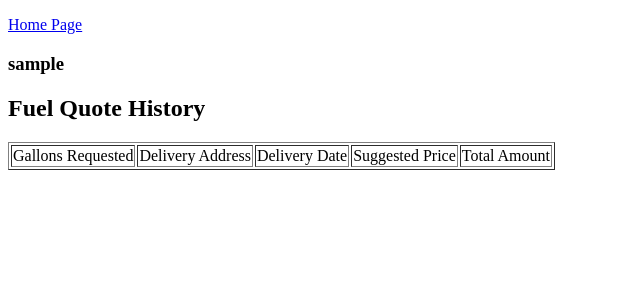
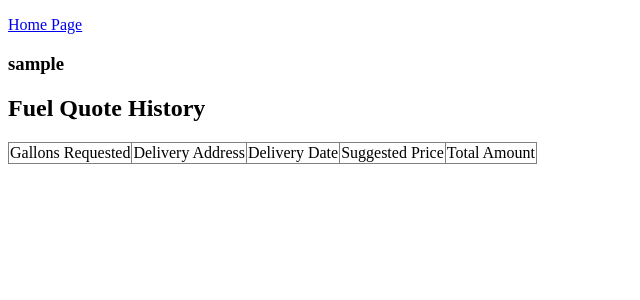
Before and after one commit to DylanL826/COSC-4353-Team-11, a Django app: page /purchase_history/ in a window 1280 px wide. Shown: the top 300 px of the page, without its empty margins (0-640 px from the left). Run offline with Django 4.2, Linux system fonts and the light colour scheme; the visitor is signed in with stand-in values (Sample User, id 1); data that the repository does not hold is empty.

Commit message:
removed double borders from history table

```diff
--- a/sd_app/templates/sd_app/purchase_history.html
+++ b/sd_app/templates/sd_app/purchase_history.html
@@ -8,6 +8,12 @@
     {% extends "sd_app/base.html" %}
 
     {% block content %}
+    <style>
+        table {
+            border-collapse: collapse;
+        }
+
+    </style>
 <body>
     <h3>{{ user.username }}</h3>
     <h2>Fuel Quote History</h2>
```
